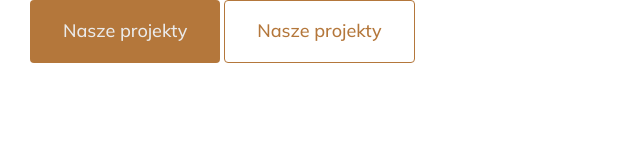
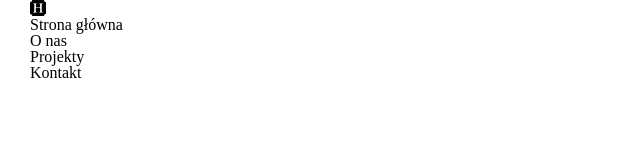
Before and after one commit to SebekGM/architecture-showcase-landing, a website built with Vite: page index.html in a window 1280 px wide. Shown: the whole page, without its empty margins (0-640 px from the left). Built offline with nearby package versions, Linux system fonts and the light colour scheme.

Commit message:
refactor: update all scss

```diff
--- a/index.html
+++ b/index.html
@@ -1,18 +1,38 @@
 <!DOCTYPE html>
 <html lang="pl">
+
 <head>
   <meta charset="UTF-8">
   <meta name="viewport" content="width=device-width, initial-scale=1.0">
   <title></title>
 
+  <!-- Font awesome -->
+  <script src="https://kit.fontawesome.com/7fba28f91c.js" crossorigin="anonymous"></script>
+
   <script type="module" src="/src/main.js"></script>
 </head>
+
 <body>
 
-  <div class="container">
-    <button class="btn btn-primary">Nasze projekty</button>
-    <button class="btn btn-outline">Nasze projekty</button>
-  </div>
+  <header>
+    <div class="container">
+      <div class="h-logo">
+        <i class="fa-brands fa-hire-a-helper"></i>
+      </div>
+
+      <div class="h-navigation">
+        <nav>
+          <ul>
+            <li>Strona główna</li>
+            <li>O nas</li>
+            <li>Projekty</li>
+            <li>Kontakt</li>
+          </ul>
+        </nav>
+      </div>
+    </div>
+  </header>
 
 </body>
+
 </html>
--- a/src/scss/layout/_layout.scss
+++ b/src/scss/layout/_layout.scss
@@ -12,9 +12,9 @@
 }
 
 .section {
-    padding: 0 $sp-section-mobile;
+    padding: $sp-section-mobile 0;
 
     @include respond-to($bp-xl) {
-        padding: 0 $sp-section;
+        padding: $sp-section 0;
     }
 }
```
